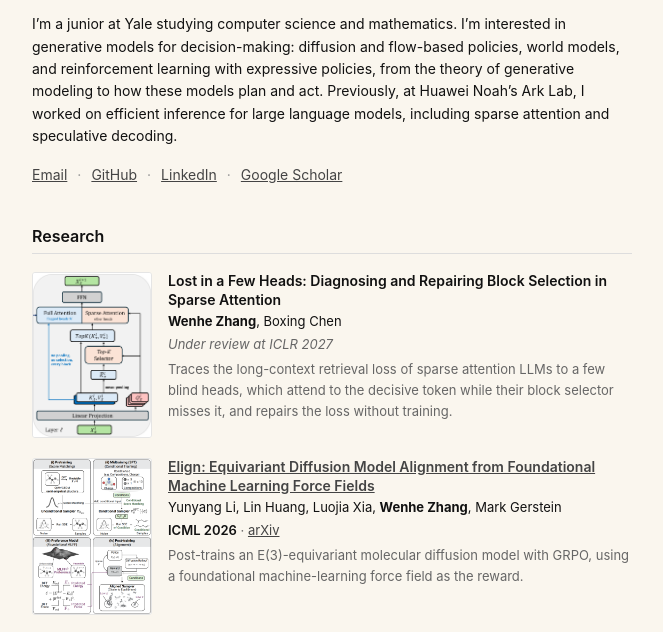
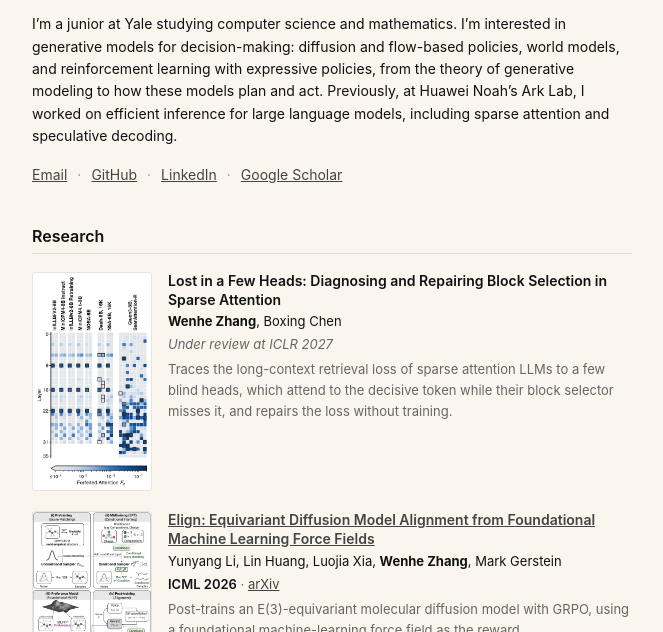
Before and after one commit to zhangwenhe1007/zhangwenhe1007.github.io, a plain HTML site: page index.html in a window 1280 px wide. Shown: the part 153-785 px from the top of the page, without its empty margins (308-971 px from the left). Drawn offline with Linux system fonts and the light colour scheme.

Commit message:
Use a vertical version of Figure 1 for the Lost in a Few Heads entry

```diff
--- a/index.html
+++ b/index.html
@@ -40,7 +40,7 @@
         <h2 id="research">Research</h2>
         <ul class="pubs">
           <li class="pub">
-            <div class="pub-thumb"><img src="images/fewheads_repair.png" alt="Figure from Lost in a Few Heads" width="120" height="167"></div>
+            <div class="pub-thumb"><img src="images/fewheads_vertical.png" alt="Figure from Lost in a Few Heads" width="120" height="221"></div>
             <div class="pub-body">
               <p class="pub-title">Lost in a Few Heads: Diagnosing and Repairing Block Selection in Sparse Attention</p>
               <p class="pub-authors"><strong>Wenhe Zhang</strong>, Boxing Chen</p>
```
Also changed, not shown: images/fewheads_repair.png (deleted), images/fewheads_vertical.png (added).
